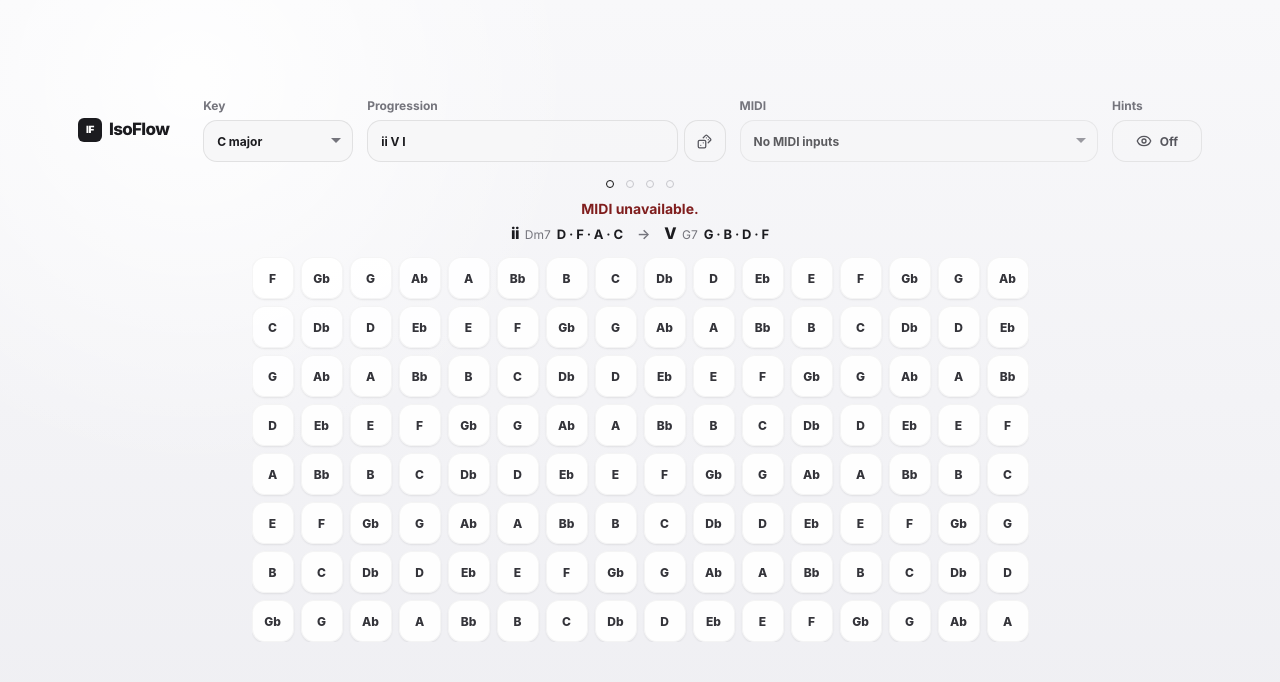
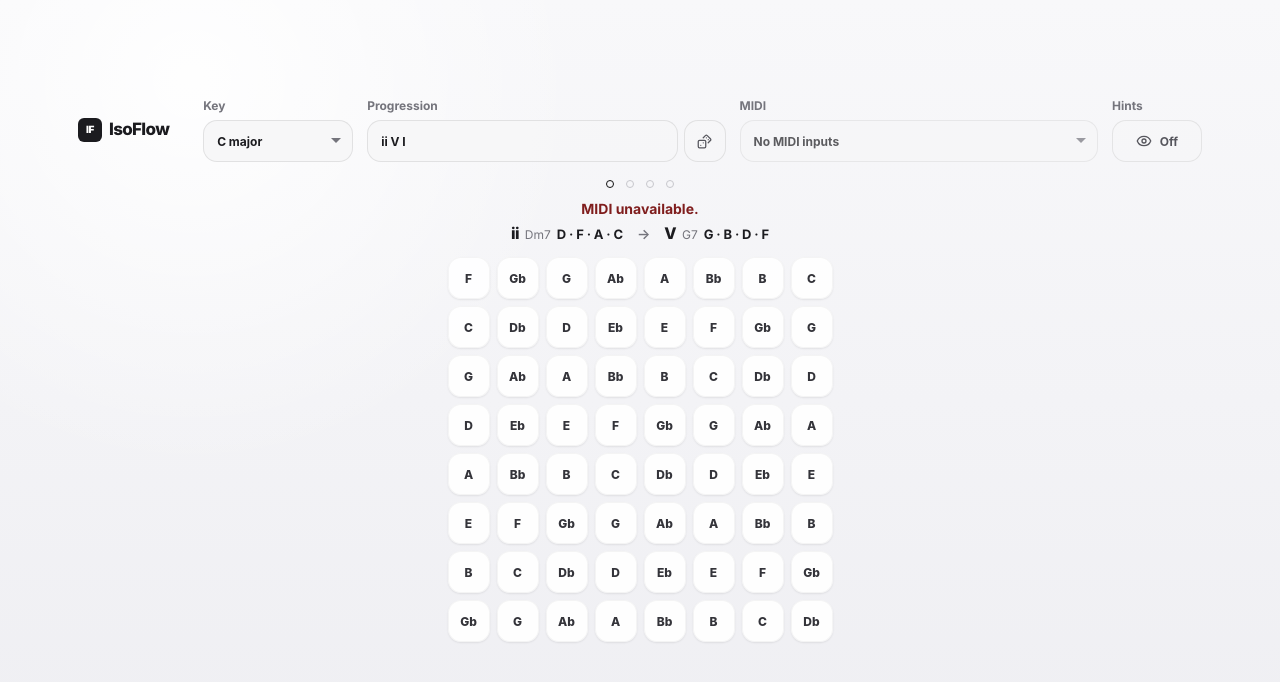
Before and after one commit to kazemio/isoflow, a React (Vite) app: page / in a window 1280 px wide. Shown: the top 682 px of the page. Built offline with nearby package versions, Linux system fonts and the light colour scheme.

Commit message:
Reduced to 8x8 layout for both desktop and mobile

```diff
--- a/src/App.jsx
+++ b/src/App.jsx
@@ -226,20 +226,7 @@ function generateGuideCandidates(startGuides, toGuideNotes, grid) {
 }
 
 function App() {
-  const [isMobile, setIsMobile] = useState(
-    typeof window !== "undefined" && window.innerWidth < 900
-  );
-
-  useEffect(() => {
-    const handler = () => setIsMobile(window.innerWidth < 900);
-    window.addEventListener("resize", handler);
-    return () => window.removeEventListener("resize", handler);
-  }, []);
-
-  const GRID = useMemo(
-    () => isMobile ? buildGrid(8, 8, 6) : buildGrid(8, 16, 6),
-    [isMobile]
-  );
+  const GRID = useMemo(() => buildGrid(8, 8, 6), []);
 
   const [keyCenter, setKeyCenter] = useState("C");
   const [customText, setCustomText] = useState("ii V I");
@@ -289,19 +276,6 @@ function App() {
     stage.key === "IDENTIFY_GUIDES"
       ? fromChord.guide
       : toChord.guide;
-
-  useEffect(() => {
-    setPairIndex(0);
-    setStageIndex(0);
-    setStartVoicing([]);
-    setStartGuides([]);
-    setMovedGuides([]);
-    setSelected([]);
-    setFeedback(null);
-    setAwaitingNextRound(false);
-    setPendingDestination(null);
-    setTransitionSummary(null);
-  }, [isMobile]);
 
   function resetAll(nextKey = keyCenter) {
     setKeyCenter(nextKey);
@@ -650,9 +624,28 @@ function App() {
   }
 
   function advanceStage() {
-    if (stage.key === "START_CHORD")         setStageIndex(1);
-    else if (stage.key === "IDENTIFY_GUIDES") setStageIndex(2);
-    else if (stage.key === "MOVE_GUIDES")    { setStageIndex(3); setSelected([]); }
+    if (stage.key === "START_CHORD") {
+      setStageIndex(1);
+    } else if (stage.key === "IDENTIFY_GUIDES") {
+      const newMidiPressed = {};
+      const newMovedGuides = [];
+
+      for (const [noteNum, id] of Object.entries(midiPressedRef.current)) {
+        const cell = GRID.flat().find((c) => c.id === id);
+        if (cell && toChord.guide.includes(cell.note)) {
+          newMidiPressed[noteNum] = id;
+          newMovedGuides.push(cell);
+        }
+      }
+
+      midiPressedRef.current = newMidiPressed;
+      refreshMidiHeldCells();
+      setMovedGuides(newMovedGuides);
+      setStageIndex(2);
+    } else if (stage.key === "MOVE_GUIDES") {
+      setStageIndex(3);
+      setSelected([]);
+    }
     setFeedback(null);
   }
 
@@ -892,7 +885,7 @@ function App() {
           </div>
         </div>
 
-        <div className="grid" style={{ gridTemplateColumns: `repeat(${GRID[0].length}, ${GRID[0].length <= 8 ? 36 : 42}px)` }}>
+        <div className="grid">
             {GRID.flat().map((cell) => (
               <button
                 key={cell.id}
--- a/src/styles.css
+++ b/src/styles.css
@@ -216,10 +216,10 @@ select {
 
 .grid {
   display: grid;
+  grid-template-columns: repeat(8, 42px);
   gap: 7px;
   width: max-content;
   margin: 0 auto;
-  overflow-x: auto;
 }
 
 .cell {
@@ -452,6 +452,10 @@ button:disabled {
 }
 
 @media (max-width: 900px) {
+  .grid {
+    grid-template-columns: repeat(8, 36px);
+  }
+
   .controls.key-controls {
     grid-template-columns: 1fr 1fr 42px;
     grid-template-areas:
```
